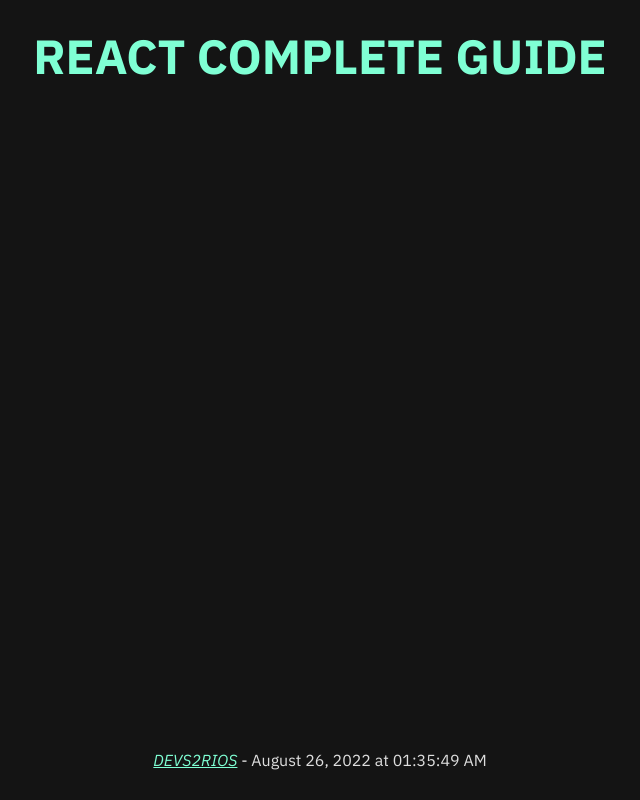
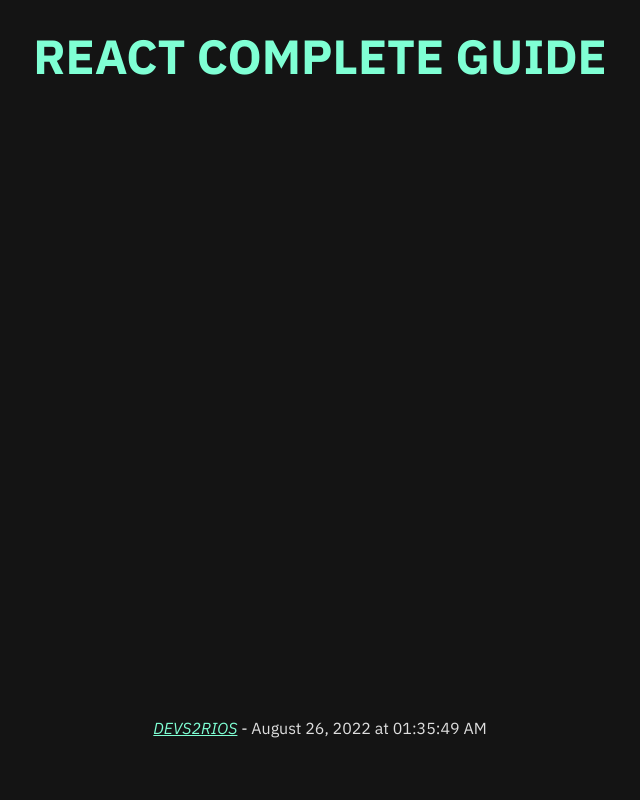
Before and after one commit to Devs2Rios/react-complete-guide, a React (Create React App) app: page / in a window 1280 px wide. Shown: the whole page, without its empty margins (320-960 px from the left). Built offline with nearby package versions, Linux system fonts and the light colour scheme.

Commit message:
footer padding fixed

```diff
--- a/src/components/App/App.css
+++ b/src/components/App/App.css
@@ -1,6 +1,6 @@
 .App {
   height: 100vh;
-  padding: 2rem;
+  padding: 2rem 2rem 4rem 2rem;
   display: flex;
   flex-direction: column;
   justify-content: space-between;
```
Also changed, not shown: 6 other files (tests, documents, lock files or other folders).
